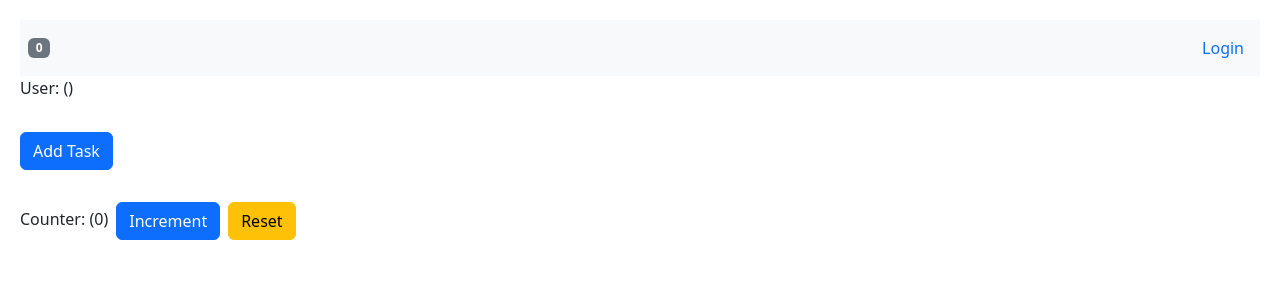
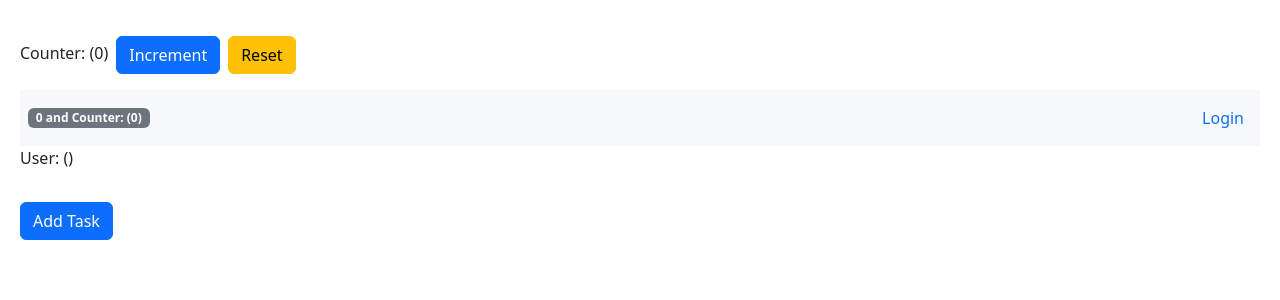
Before and after one commit to EbrahimMohamed2611/React-Intermediate-Topics, a React (Vite) app: page / in a window 1280 px wide. Shown: the top 300 px of the page. Built offline with nearby package versions, Linux system fonts and the light colour scheme.

Commit message:
manage the state using Zustand

```diff
--- a/package.json
+++ b/package.json
@@ -21,7 +21,8 @@
     "react-icons": "^5.3.0",
     "styled-component": "^2.8.0",
     "styled-components": "^6.1.13",
-    "zod": "^3.20.6"
+    "zod": "^3.20.6",
+    "zustand": "^4.3.7"
   },
   "devDependencies": {
     "@types/react": "^18.0.27",
--- a/src/App.tsx
+++ b/src/App.tsx
@@ -17,10 +17,10 @@ function App() {
         */}
       <AuthProvider>
         <TasksProvider>
+          <Counter />
           <NavBar />
           <Home />
         </TasksProvider>
-        <Counter />
       </AuthProvider>
 
       {/*<LoginStatus/>*/}
--- a/src/state-management/NavBar.tsx
+++ b/src/state-management/NavBar.tsx
@@ -1,12 +1,16 @@
 import React, { useContext } from "react";
 import LoginStatus from "./auth/LoginStatus";
 import TaskContext from "./tasks/tasksContext";
+import useCounterStore from "./counter/store";
 
 const NavBar = () => {
   const { tasks } = useContext(TaskContext);
+  const { counter } = useCounterStore();
   return (
     <nav className="navbar navbar-expand-lg navbar-light bg-light  d-flex justify-content-between">
-      <span className="badge text-bg-secondary mx-2">{tasks.length}</span>
+      <span className="badge text-bg-secondary mx-2">
+        {tasks.length} and Counter: ({counter})
+      </span>
       <LoginStatus />
     </nav>
   );
--- a/src/state-management/auth/LoginStatus.tsx
+++ b/src/state-management/auth/LoginStatus.tsx
@@ -1,20 +1,18 @@
+import useAuthStore from "./store";
 import useAuth from "./useAuth";
 
 const LoginStatus = () => {
   const { user, dispatch } = useAuth();
+  const { userName, login, logout } = useAuthStore();
 
-  if (user)
+  if (userName)
     return (
       <ul className="nav">
         <li className="nav-item">
-          <a className="nav-link">{user}</a>
+          <a className="nav-link">{userName}</a>
         </li>
         <li className="nav-item">
-          <a
-            onClick={() => dispatch({ type: "LOGOUT" })}
-            className="nav-link active"
-            href="#"
-          >
+          <a onClick={() => logout()} className="nav-link active" href="#">
             {" "}
             Logout
           </a>
@@ -27,10 +25,7 @@ const LoginStatus = () => {
         <li className="nav-item">
           <a
             onClick={() => {
-              dispatch({
-                type: "LOGIN",
-                userName: "ebrahim.elmohamed26@gmail.com",
-              });
+              login("ebrahim.elmohamed26@gmail.com");
             }}
             className="nav-link active"
             href="#"
--- /dev/null
+++ b/src/state-management/auth/store.ts
@@ -0,0 +1,15 @@
+import { create } from "zustand";
+
+interface AuthStore {
+  userName: string;
+  login: (user: string) => void;
+  logout: () => void;
+}
+
+const useAuthStore = create<AuthStore>((set) => ({
+  userName: "",
+  login: (username) => set((store) => ({ userName: username })),
+  logout: () => set((store) => ({ userName: "" })),
+}));
+
+export default useAuthStore;
--- a/src/state-management/counter/Countert.tsx
+++ b/src/state-management/counter/Countert.tsx
@@ -1,21 +1,17 @@
 import React, { useReducer } from "react";
 import counterReducer, { Type } from "./CounterReducer";
+import useCounterStore from "./store";
 
 const Counter = () => {
-  const [state, dispatch] = useReducer(counterReducer, 0);
+  // const [state, dispatch] = useReducer(counterReducer, 0);
+  const { counter, increment, reset } = useCounterStore();
   return (
     <div className="my-3">
-      Counter: ({state})
-      <button
-        onClick={() => dispatch({ type: Type.INCREMENT })}
-        className="btn btn-primary mx-2"
-      >
+      Counter: ({counter})
+      <button onClick={() => increment()} className="btn btn-primary mx-2">
         Increment
       </button>
-      <button
-        onClick={() => dispatch({ type: Type.RESET })}
-        className="btn btn-warning"
-      >
+      <button onClick={() => reset()} className="btn btn-warning">
         Reset
       </button>
     </div>
--- /dev/null
+++ b/src/state-management/counter/store.ts
@@ -0,0 +1,15 @@
+import { create } from "zustand";
+
+interface CounterStore {
+  counter: number;
+  increment: () => void;
+  reset: () => void;
+}
+
+const useCounterStore = create<CounterStore>((set) => ({
+  counter: 0, // INTAIL VALUE
+  increment: () => set((store) => ({ counter: store.counter + 1 })),
+  reset: () => set({ counter: 0 }),
+}));
+
+export default useCounterStore;
--- a/src/state-management/tasks/TaskList.tsx
+++ b/src/state-management/tasks/TaskList.tsx
@@ -1,17 +1,19 @@
 import useAuth from "../auth/useAuth";
 import { useContext } from "react";
 import TaskContext from "./tasksContext";
+import useAuthStore from "../auth/store";
 
 const useTasks = () => useContext(TaskContext);
 
 const TaskList = () => {
   const { tasks, dispatch } = useTasks();
 
-  const { user } = useAuth();
+  // const { user } = useAuth();
+  const { userName } = useAuthStore();
 
   return (
     <div>
-      <p>User: ({user})</p>
+      <p>User: ({userName})</p>
       <button
         className="btn btn-primary my-3"
         onClick={() =>
```
Also changed, not shown: 1 other file (tests, documents, lock files or other folders).
